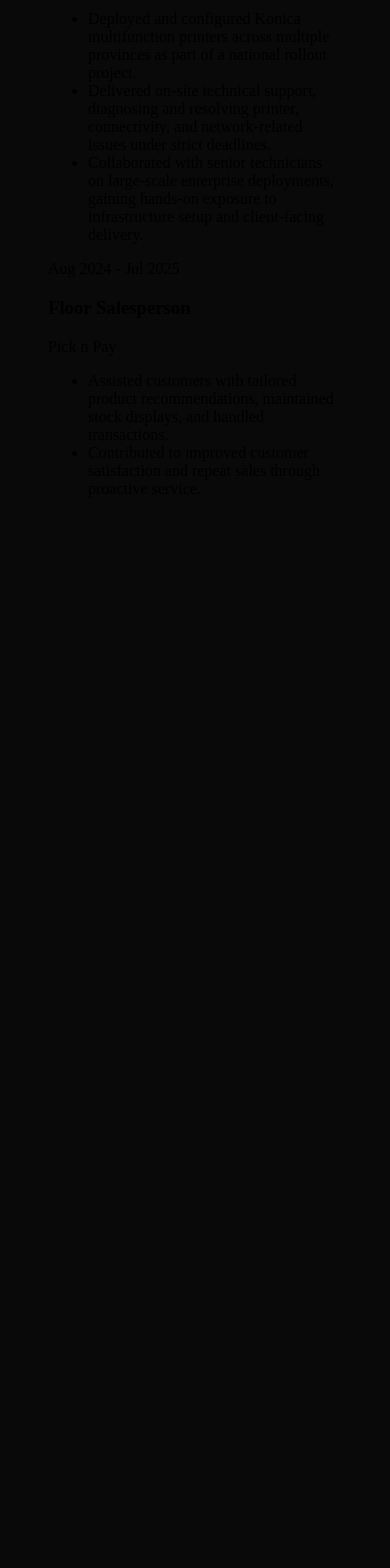
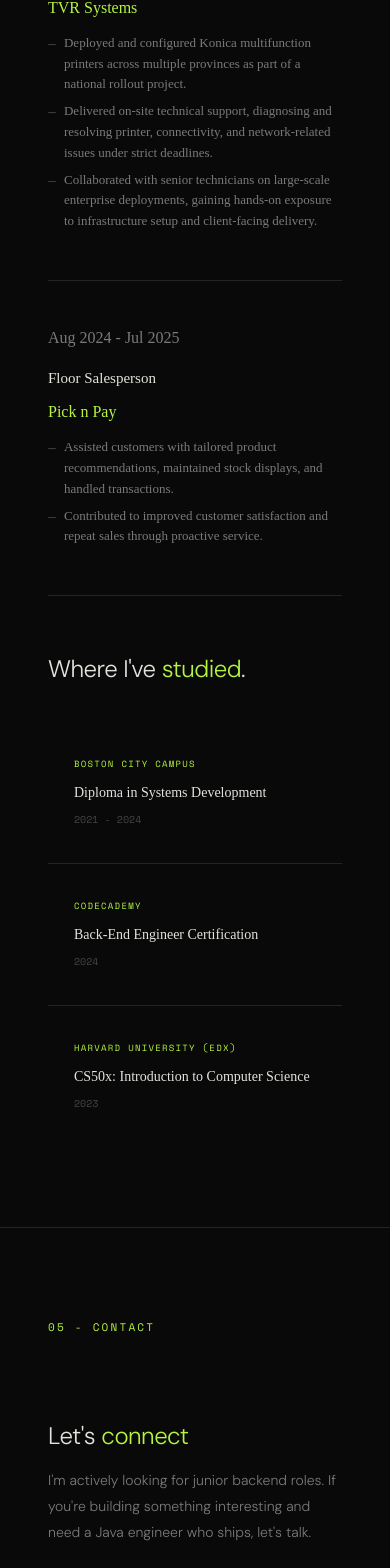
Before and after one commit to BaneleJerry/portfolio, a React app: page / in a window 390 px wide. Shown: the part 6313-7881 px from the top of the page. Before the commit the page ends 6907 px from the top, so only its background shows below. Built offline with nearby package versions, Linux system fonts and the light colour scheme; the HTML template or start-up script is replaced by a standard one.

Commit message:
feat: implement Experience and Contact sections with standardized styling

```diff
--- a/src/App.tsx
+++ b/src/App.tsx
@@ -3,6 +3,7 @@ import Hero from "./Components/Hero/Hero";
 import About from "./Components/About/About";
 import Project from "./Components/Projects/Project";
 import Experience from "./Components/Experience/Experience";
+import Contact from "./Components/Contact/Contact";
 
 
 function App() {
@@ -13,6 +14,7 @@ function App() {
       <About />
       <Project />
       <Experience />
+      <Contact />
     </>
   );
 }
--- /dev/null
+++ b/src/Components/Contact/Contact.css
@@ -0,0 +1,76 @@
+.contact__grid {
+    display: grid;
+    grid-template-columns: 1fr 1fr;
+    gap: 36px;
+    padding: 32px 0;
+}
+
+.contact__paragraph {
+    color: var(--muted);
+    font-family: var(--sans);
+    font-size: 14px;
+    line-height: 1.85;
+    font-weight: 300;
+    max-width: 360px;
+    margin-top: 12px;
+}
+
+.grid__right {
+    border-top: 1px solid var(--border);
+}
+
+.social__link {
+    display: flex;
+    align-items: center;
+    justify-content: space-between;
+    padding: 18px 0;
+    border-bottom: 1px solid var(--border);
+    cursor: pointer;
+    transition: padding-left 0.2s;
+}
+
+.social__link:hover {
+    padding-left: 8px;
+}
+
+.social__label {
+    font-family: var(--mono);
+    font-size: 9px;
+    color: var(--dim);
+    letter-spacing: 0.14em;
+    text-transform: uppercase;
+    margin-bottom: 2px;
+}
+
+.social__anchor {
+    display: flex;
+    align-items: center;
+    justify-content: space-between;
+    width: 100%;
+    text-decoration: none;
+    color: var(--text);
+    font-size: 14px;
+    transition: color 0.2s;
+}
+
+.social__anchor:hover {
+    color: var(--accent);
+}
+
+.social__arrow {
+    font-family: var(--mono);
+    color: var(--dim);
+    font-size: 13px;
+    transition: color 0.2s, transform 0.2s;
+}
+
+.social__anchor:hover .social__arrow {
+    color: var(--accent);
+    transform: translate(4px, -4px);
+}
+
+@media (max-width: 768px) {
+    .contact__grid {
+        grid-template-columns: 1fr;
+    }
+}
--- /dev/null
+++ b/src/Components/Contact/Contact.tsx
@@ -0,0 +1,52 @@
+import "./Contact.css"
+
+type socialLink = {
+    label: string;
+    value: string;
+    url: string;
+
+}
+const socialLinks: socialLink[] = [
+    { label: "Email", value: "banelethabede@outlook.com", url: "mailto:banelethabede@outlook.com" },
+    { label: "LinkedIn", value: "linkedin.com/in/banele-thabede", url: "https://linkedin.com/in/banele-thabede" },
+    { label: "Github", value: "github.com/BaneleJerry", url: "https://github.com/BaneleJerry" },
+    { label: "Portfolio", value: "banelejerry.github.io/portfolio", url: "https://banelejerry.github.io/portfolio" },
+    { label: "Phone ", value: "067 277 0441", url: "" }
+];
+const Contact = () => {
+    return (
+        <section className="section" id="contact">
+            <p className="section__label">05 - contact</p>
+            <div className="contact__grid">
+                <div className="grid__left">
+                    <h2 className="section__heading">Let's <em>connect</em></h2>
+                    <p className="contact__paragraph">I'm actively looking for junior backend roles. If you're building something interesting and need a Java engineer who ships, let's talk.</p>
+                </div>
+                <div className="grid__right">
+                    {socialLinks.map((social) => (
+                        <div className="social__link" key={social.label}>
+                            {social.url ? (
+                                <a href={social.url} className="social__anchor" target="_blank" rel="noopener noreferrer">
+                                    <div>
+                                        <p className="social__label">{social.label}</p>
+                                        <span>{social.value}</span>
+                                    </div>
+                                    <span className="social__arrow">↗</span>
+                                </a>
+                            ) : (
+                                <div className="social__anchor">
+                                    <div>
+                                        <p className="social__label">{social.label}</p>
+                                        <span>{social.value}</span>
+                                    </div>
+                                </div>
+                            )}
+                        </div>
+                    ))}
+                </div>
+            </div>
+        </section>
+    )
+};
+
+export default Contact;
--- /dev/null
+++ b/src/Components/Experience/Experience.css
@@ -0,0 +1,99 @@
+.experience__item {
+    display: grid;
+    grid-template-columns: 180px 1fr;
+    gap: 36px;
+    padding: 32px 0;
+    border-bottom: 1px solid var(--border);
+}
+
+.experience__date
+{
+    color: var(--muted);
+    margin-top: 1.01rem;
+}
+.experience__role {
+    color: var(--text);
+    font-size: 15px;
+    font-weight: 500;
+    margin-bottom: 4px;
+}
+.experience__company
+{
+    color: var(--accent);
+}
+.experience__bullets {
+    list-style: none;
+    padding: 0;
+    display: flex;
+    flex-direction: column;
+    gap: 6px;
+    margin-top: 10px;
+}
+
+.experience__bullet {
+    display: flex;
+    align-items: flex-start;
+    gap: 8px;
+    font-size: 13px;
+    color: var(--muted);
+    font-weight: 300;
+    line-height: 1.6;
+}
+.experience__bullet::before {
+    content: '—';
+    color: var(--dim);
+    font-family: var(--mono);
+    flex-shrink: 0;
+}
+
+.education__grid {
+    display: grid;
+    grid-template-columns: repeat(3, 1fr);
+    gap: 1px;
+    background: var(--border);  /* the gap becomes a border line */
+    margin-top: 40px;
+}
+
+.education__card {
+    background: var(--bg);
+    padding: 26px;
+    transition: background 0.2s;
+}
+
+.education__card:hover {
+    background: var(--bg2);
+}
+
+.education__school {
+    font-family: var(--mono);
+    font-size: 9px;
+    color: var(--accent);
+    letter-spacing: 0.14em;
+    text-transform: uppercase;
+    margin-bottom: 8px;
+}
+
+.education__degree {
+    color: var(--text);
+    font-size: 14px;
+    font-weight: 500;
+    margin-bottom: 5px;
+    line-height: 1.3;
+}
+
+.education__year {
+    font-family: var(--mono);
+    font-size: 10px;
+    color: var(--dim);
+}
+
+@media (max-width: 768px) {
+    .experience__item {
+        grid-template-columns: 1fr;
+        gap: 8px;
+    }
+
+    .education__grid {
+        grid-template-columns: 1fr;
+    }
+}
--- a/src/Components/Experience/Experience.tsx
+++ b/src/Components/Experience/Experience.tsx
@@ -1,3 +1,5 @@
+import "./Experience.css"
+
 type Job = {
     id: number;
     role: string;
@@ -66,6 +68,8 @@ const Experience = () => {
     return (
         <section className="section" id="experience">
             <p className="section__label">03 - experience</p>
+            {/* Experince Part */}
+
             <h2 className="section__heading">Where I've <em>worked.</em></h2>
             <div className="experience__list">
                 {jobs.map((job) => (
@@ -78,7 +82,7 @@ const Experience = () => {
                             <p className="experience__company">{job.company}</p>
                             <ul className="experience__bullets">
                                 {job.bullets.map((bullet) => (
-                                    <li key={bullet} className="exprience__bullet">{bullet}</li>
+                                    <li key={bullet} className="experience__bullet">{bullet}</li>
                                 ))}
                             </ul>
                         </div>
@@ -86,6 +90,17 @@ const Experience = () => {
                 ))}
             </div>
 
+            {/* Education part */}
+            <h2 className="section__heading" style={{marginTop: "60px"}}>Where I've <em>studied</em>.</h2>
+            <div className="education__grid">
+                {education.map((edu) =>(
+                    <div className="education__card" key={edu.id}>
+                        <p className="education__school">{edu.school}</p>
+                        <h3 className="education__degree">{edu.degree}</h3>
+                        <p className="education__year">{edu.year}</p>
+                    </div>
+                ))}
+            </div>
         </section>
     )
 }
```
